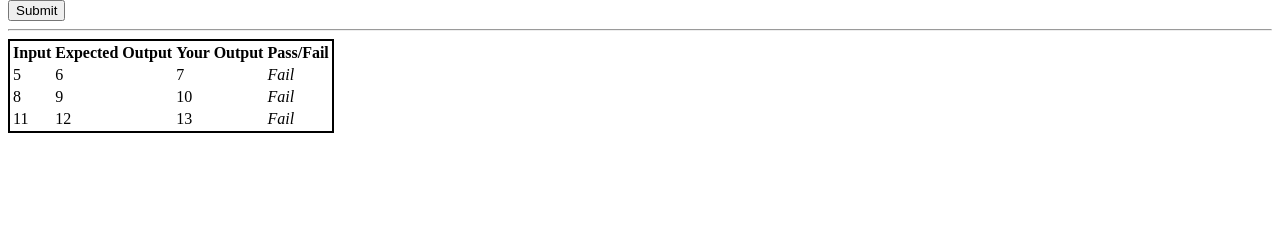
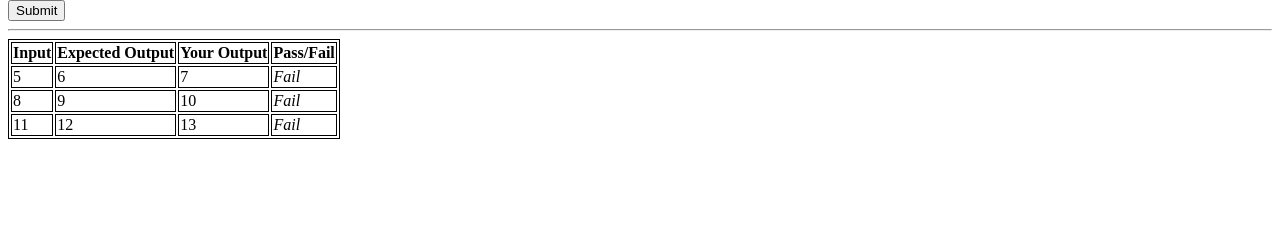
Before and after one commit to jwu01/GeneralNonCooperative, a Flask app: page / in a window 1280 px wide. Shown: the part 514-754 px from the top of the page. Run offline with Flask 2, Linux system fonts and the light colour scheme; some libraries are stand-ins or nearby versions.

Commit message:
base problem page

```diff
--- a/templates/template.html
+++ b/templates/template.html
@@ -15,6 +15,9 @@
                 height: 400px;
 		width: 800px;
 	    }
+        table, th, td {
+  border: 1px solid black;
+}
     </style>
   </head>
   <body>
@@ -23,7 +26,7 @@
 	<p id="problemDescription">Problem Description - Problem Description - Problem Description - Problem Description - Problem Description - Problem Description - Problem Description - Problem Description - Problem Description - Problem Description - Problem Description - Problem Description - Problem Description - Problem Description - Problem Description - Problem Description</p>
 	<div id="editor"></div>
         <button>Submit</button><hr>
-	<table style="border: 2px solid black" id="testCases">
+	<table id="testCases">
            <tr>
 	    <th>Input</th>
 	    <th>Expected Output</th>
```
